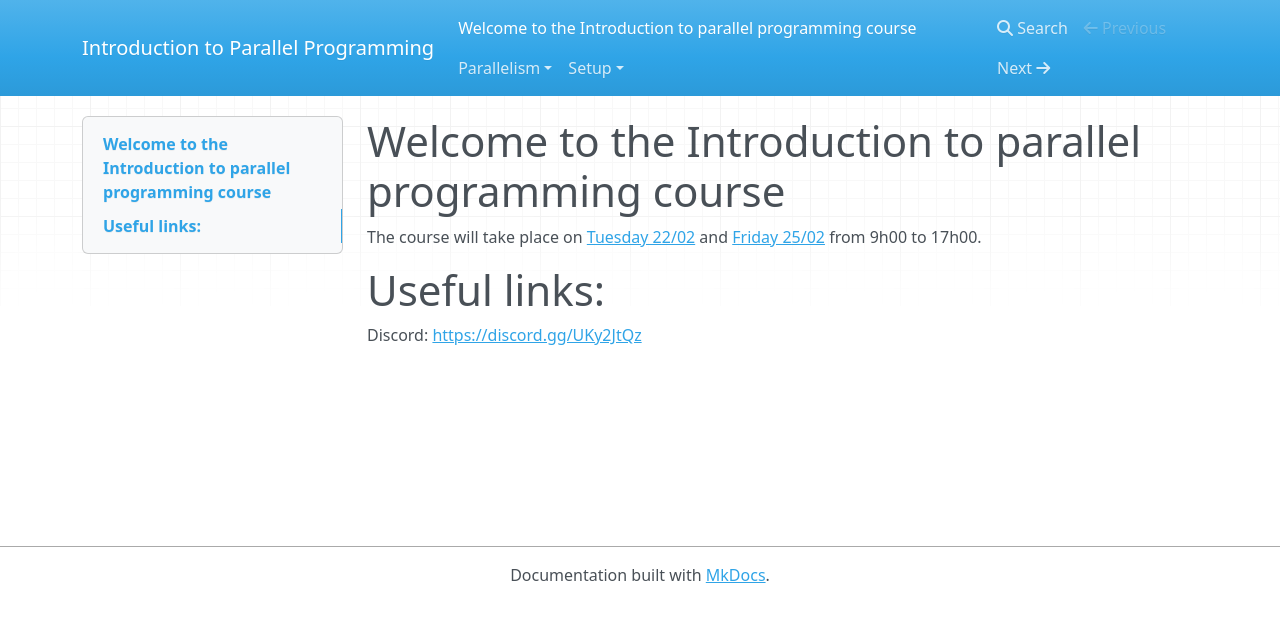
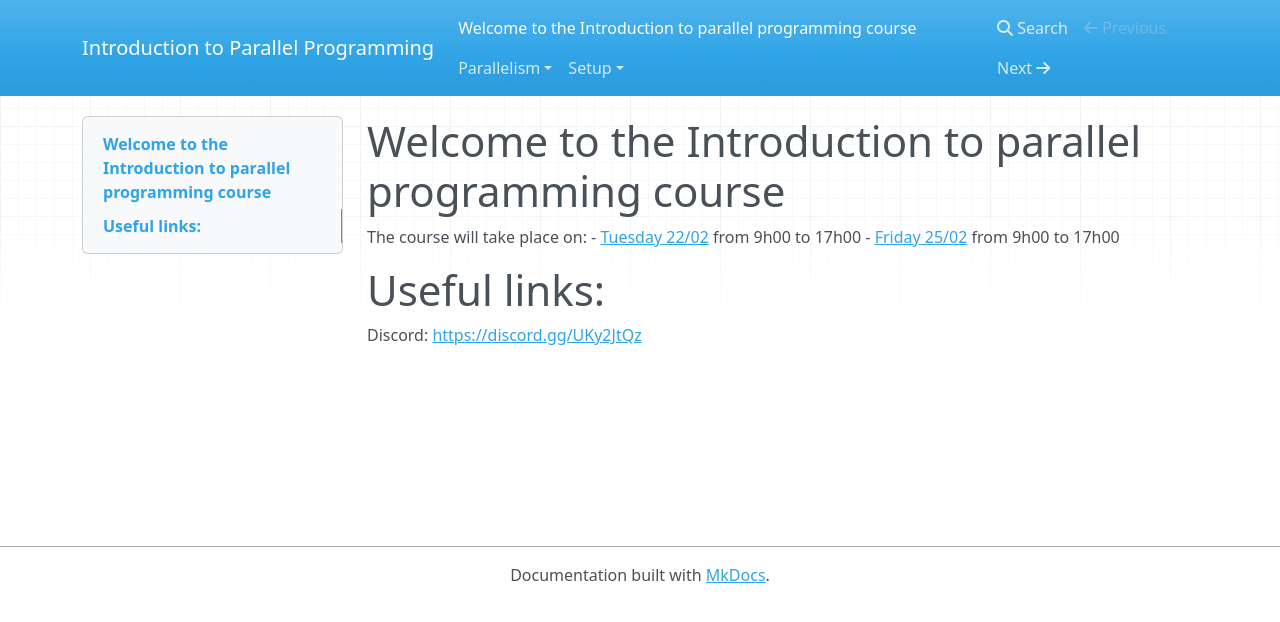
Before and after one commit to felicepantaleo/kseta-22, an MkDocs documentation site: the page built from docs/index.md, in a window 1280 px wide. Shown: the top 622 px of the page. Built offline with MkDocs 1.6.1, drawn with Linux system fonts in a browser that asks for light colours; nearby versions of some CDN libraries.

Commit message:
update with indico and discord links

```diff
--- a/docs/index.md
+++ b/docs/index.md
@@ -1,6 +1,8 @@
 # Welcome to the Introduction to parallel programming course
 
-The course will take place on [Tuesday 22/02](https://indico.cern.ch/event/1130046/) and [Friday 25/02](https://indico.cern.ch/event/1130047/) from 9h00 to 17h00.
+The course will take place on:
+- [Tuesday 22/02](https://indico.cern.ch/event/1130046/) from 9h00 to 17h00
+- [Friday 25/02](https://indico.cern.ch/event/1130047/) from 9h00 to 17h00
 
 # Useful links:
 Discord: [https://discord.gg/UKy2JtQz](https://discord.gg/UKy2JtQz)
```
